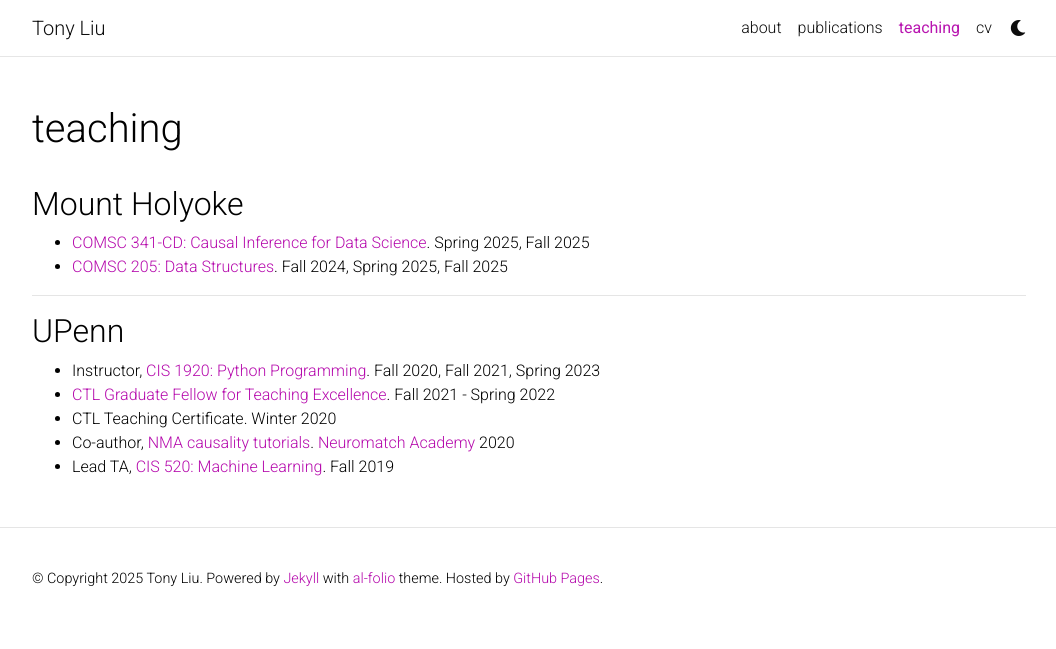
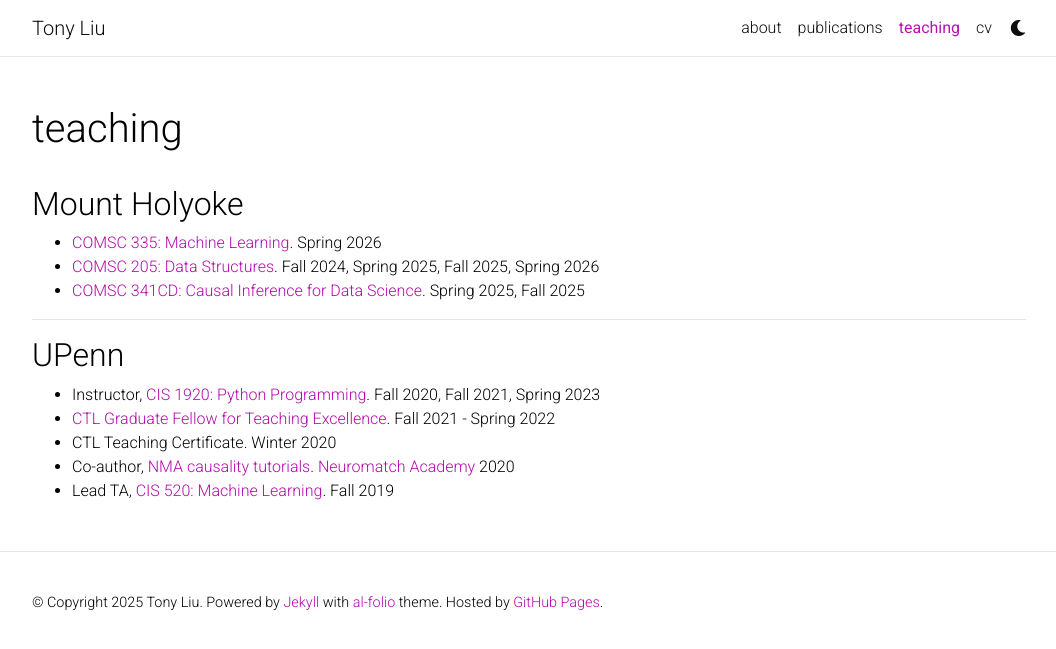
Before and after one commit to tliutony/tliutony.github.io, a Jekyll site: the page built from _pages/teaching.md, in a window 1280 px wide. Shown: the top 649 px of the page, without its empty margins (111-1167 px from the left). Built offline with Jekyll 4.4.1, drawn with Linux system fonts in a browser that asks for light colours; comment, search, counter and statistics services are not loaded; a style sheet for code colours, icons or effects is not loaded.

Commit message:
courses update for end of f25

```diff
--- a/_bibliography/papers.bib
+++ b/_bibliography/papers.bib
@@ -16,15 +16,15 @@
   author={Marcus, Steven C and Cullen, Sara Wiesel and Schmutte, Timothy and Xie, Ming and Liu, Tony and Ungar, Lyle H and Cardamone, Nick and Williams, Nathaniel J and Olfson, Mark},
   journal={Journal of Psychiatric Research},
   year={2025},
-  publisher={Elsevier}
+  publisher={Elsevier},
+  selected={true}
 }
 
 @article{howard2025rate,
   title={Rate of Biopsy Prior To Resection Among Patients with High-Grade Glioma: A Nationwide Database Analysis},
   author={Howard*, Susanna and Liu*, Tony and Hsu, Jesse and Zhang, Daniel and Farrar, John and Jackson, Christina and Bagley, Stephen},
   journal={Journal of Neurosurgery},
-  year={2025},
-  selected={true}
+  year={2025}
 }
 
 %%%% END MHC %%%%
--- a/_pages/teaching.md
+++ b/_pages/teaching.md
@@ -9,8 +9,10 @@ nav_order: 2
 
 ## Mount Holyoke
 
-- [COMSC 341-CD: Causal Inference for Data Science](https://comsc341cd.github.io). Spring 2025, Fall 2025
-- [COMSC 205: Data Structures](https://comsc205.github.io). Fall 2024, Spring 2025, Fall 2025
+- [COMSC 335: Machine Learning](https://comsc335.github.io). Spring 2026
+- [COMSC 205: Data Structures](https://comsc205.github.io). Fall 2024, Spring 2025, Fall 2025, Spring 2026
+- [COMSC 341CD: Causal Inference for Data Science](https://comsc341cd.github.io). Spring 2025, Fall 2025
+
 
 ---
 
```
